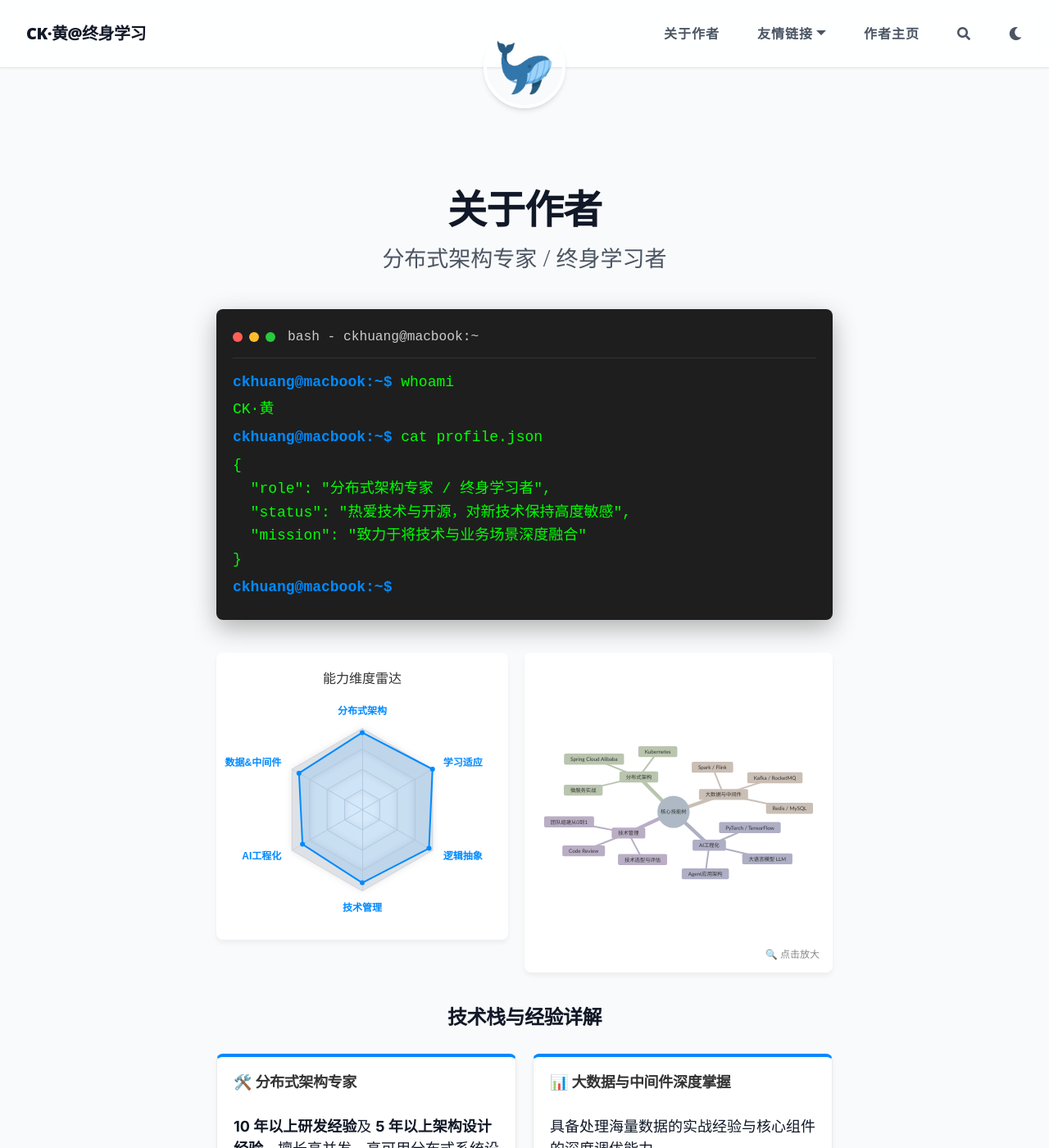
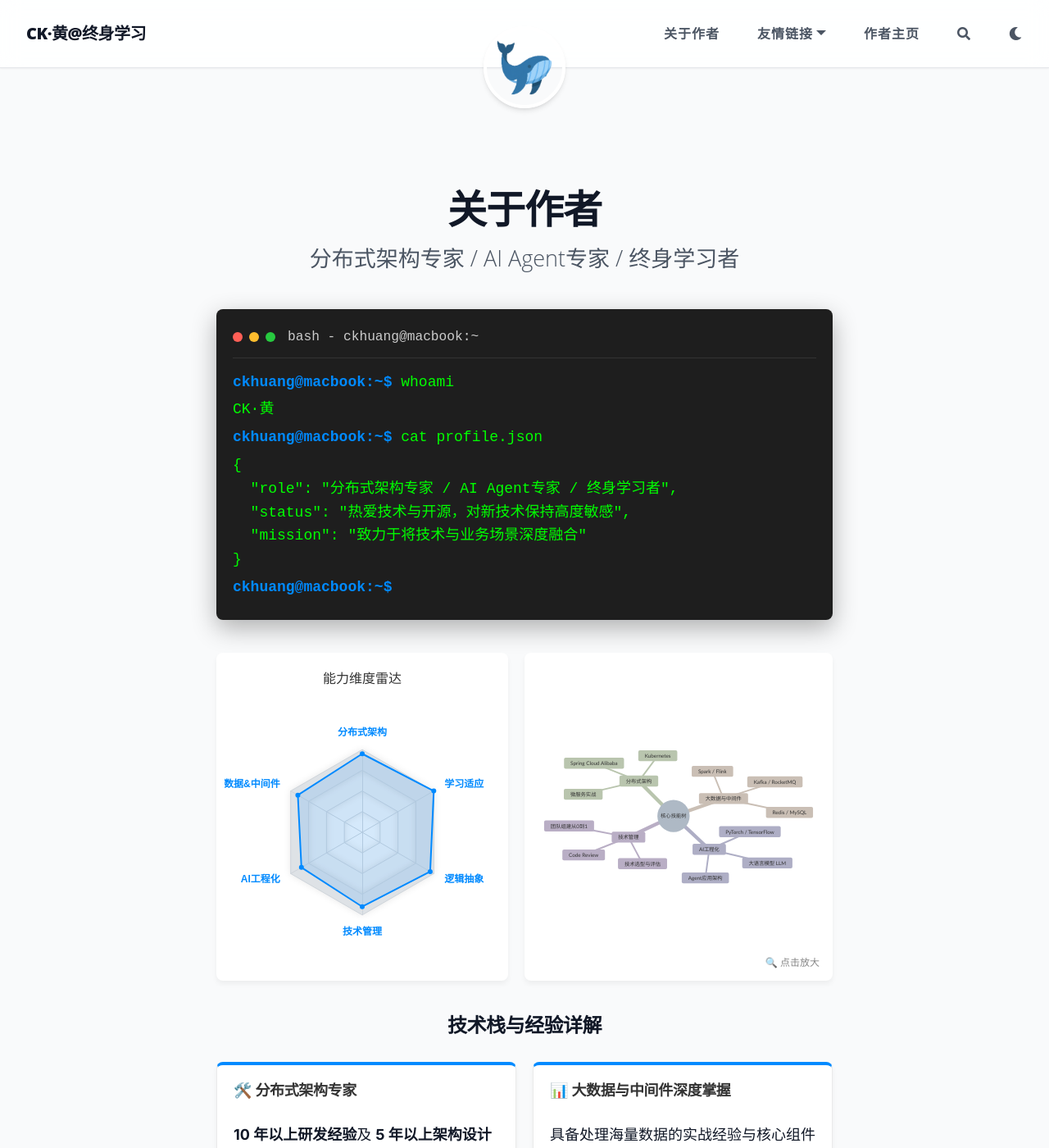
Before and after one commit to CKAtGitHub/ckatgithub.github.io, a Jekyll site: the page built from aboutme.md, in a window 1280 px wide and 1400 px high. Shown: the whole window at 82% size. Built offline with Jekyll 4.4.1, drawn with Linux system fonts in a browser that asks for light colours; nearby versions of some CDN libraries; comment, search, counter and statistics services are not loaded; some of the changed lines change nothing that is shown.

Commit message:
docs: 更新个人简介并调整可视化区块样式
- 在个人简介中新增“AI Agent专家”头衔
- 统一雷达图与思维导图容器高度为400px
- 为容器添加box-sizing属性确保尺寸计算一致
- 调整思维导图内部元素高度自适应

```diff
--- a/aboutme.md
+++ b/aboutme.md
@@ -1,7 +1,7 @@
 ---
 layout: page
 title: 关于作者
-subtitle: 分布式架构专家 / 终身学习者
+subtitle: 分布式架构专家 / AI Agent专家 / 终身学习者
 permalink: /aboutme/
 ---
 
@@ -92,19 +92,22 @@
     flex-wrap: wrap;
     gap: 20px;
     margin: 40px 0;
+    align-items: stretch; /* 确保子元素高度拉伸一致 */
 }
 .radar-container {
     flex: 1;
     min-width: 300px;
-    height: 350px;
+    height: 400px; /* 统一设置高度 */
     background: #fff;
     border-radius: 8px;
     box-shadow: 0 4px 6px rgba(0,0,0,0.05);
     padding: 10px;
+    box-sizing: border-box; /* 包含 padding */
 }
 .mindmap-container {
     flex: 1;
     min-width: 300px;
+    height: 400px; /* 统一设置高度 */
     background: #fff;
     border-radius: 8px;
     box-shadow: 0 4px 6px rgba(0,0,0,0.05);
@@ -115,12 +118,12 @@
     cursor: zoom-in; /* 添加放大镜鼠标样式 */
     position: relative;
     transition: all 0.3s ease;
-    /* overflow: hidden;  移除这个属性，避免遮挡渲染后的元素，交由内部自适应 */
+    box-sizing: border-box; /* 包含 padding */
 }
 /* 针对 Mermaid SVG 设定自适应宽高，防止留白和溢出 */
 .mindmap-container .mermaid {
     width: 100%;
-    height: 350px; /* 给外层容器固定高度，配合雷达图 */
+    height: 100%; /* 占满容器高度 */
     display: flex;
     align-items: center;
     justify-content: center;
@@ -278,7 +281,7 @@
         <p>CK·黄</p>
         <p><span class="prompt">ckhuang@macbook:~$</span> cat profile.json</p>
         <p>{<br>
-        &nbsp;&nbsp;"role": "分布式架构专家 / 终身学习者",<br>
+        &nbsp;&nbsp;"role": "分布式架构专家 / AI Agent专家 / 终身学习者",<br>
         &nbsp;&nbsp;"status": "热爱技术与开源，对新技术保持高度敏感",<br>
         &nbsp;&nbsp;"mission": "致力于将技术与业务场景深度融合"<br>
         }</p>
```
Also changed, not shown: 1 other file.
